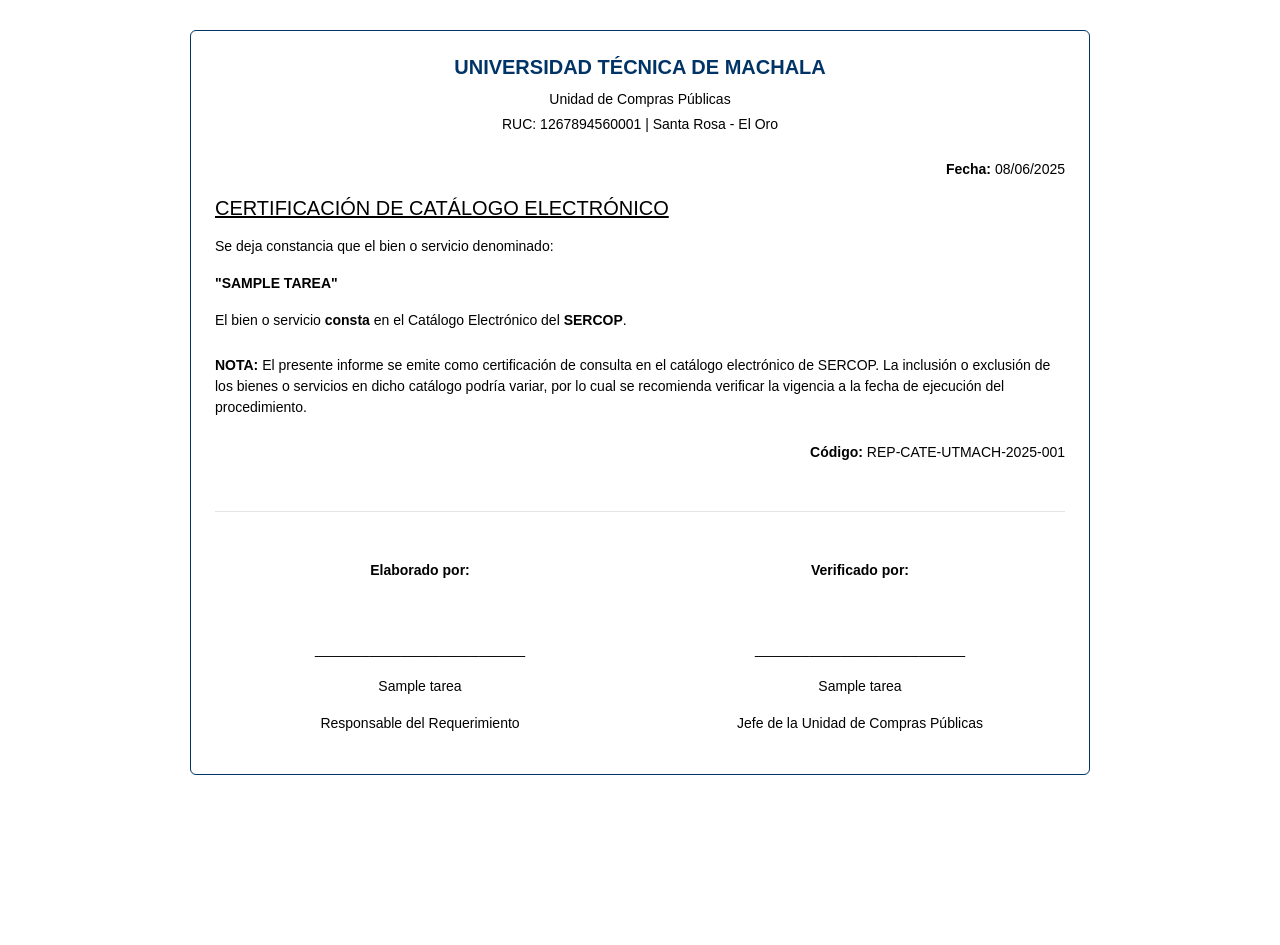
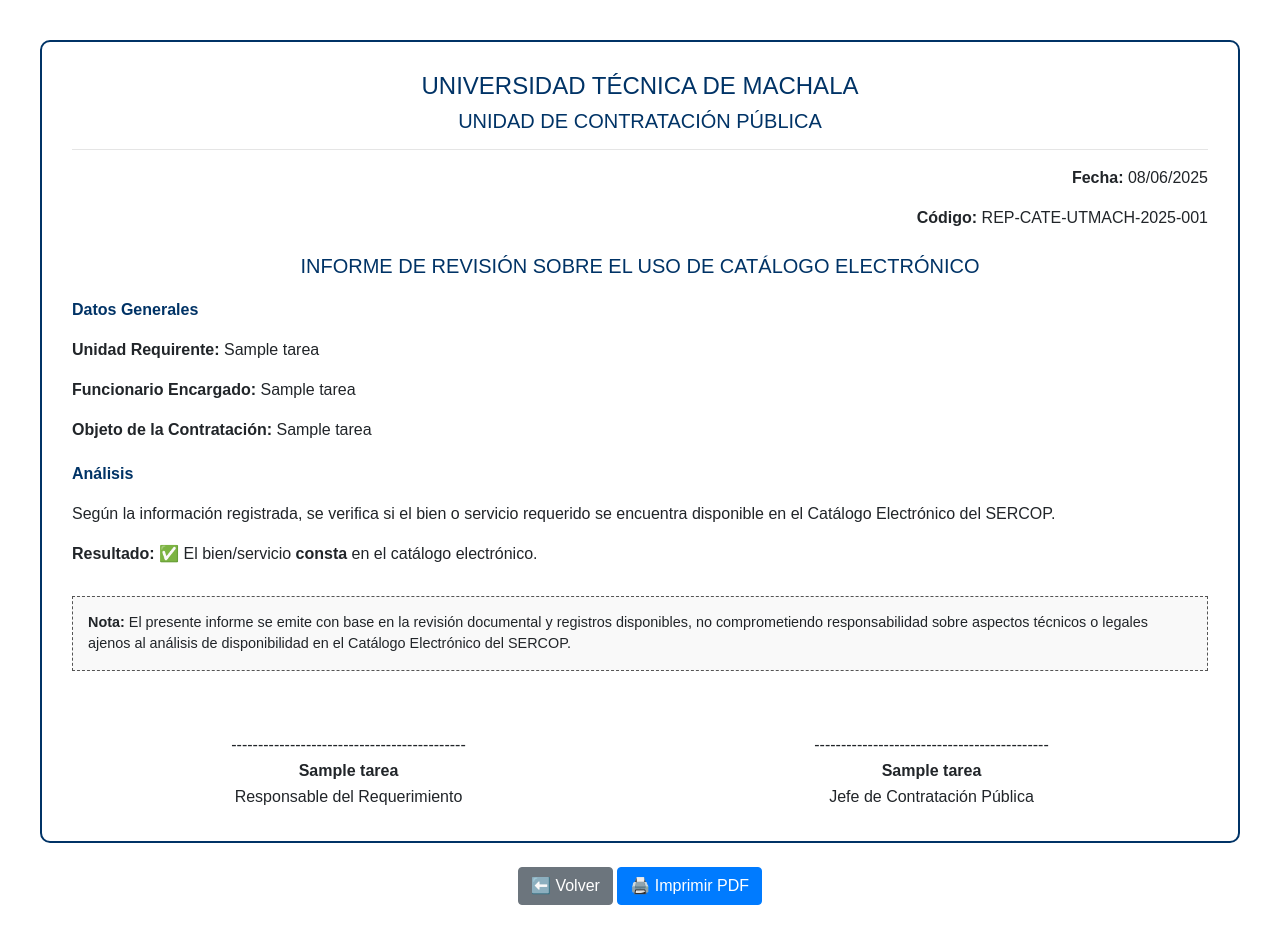
Before and after one commit to faustofi1262/sicop, a Flask app: page /informe/catalogo/1 in a window 1280 px wide. Before the commit the page ends 775 px from the top, so only its background shows below. Run offline with Flask 3, Linux system fonts and the light colour scheme; a database or web service that is not in the repository returns one stand-in record (values such as "Sample title"); some libraries are stand-ins or nearby versions.

Commit message:
Agrego reporte de cate

```diff
--- a/app/templates/informe_catalogo.html
+++ b/app/templates/informe_catalogo.html
@@ -1,98 +1,77 @@
-
 <!DOCTYPE html>
 <html lang="es">
 <head>
     <meta charset="UTF-8">
-    <title>Informe de Catálogo Electrónico</title>
+    <title>Informe de Verificación - Catálogo Electrónico</title>
     <link href="https://cdn.jsdelivr.net/npm/bootstrap@4.6.2/dist/css/bootstrap.min.css" rel="stylesheet">
     <style>
-        body {
-            font-family: Arial, sans-serif;
-            font-size: 14px;
-            color: #000;
-            background: #fff;
+        body { font-family: Arial, sans-serif; background-color: #fff; padding: 40px; }
+        .recuadro {
+            border: 2px solid #003366;
+            padding: 30px;
+            border-radius: 10px;
         }
-        .reporte {
-            border: 1px solid #003366;
-            margin: 30px auto;
-            max-width: 900px;
-            padding: 30px;
-            border-radius: 6px;
-        }
-        .titulo {
-            font-weight: bold;
-            color: #003366;
-            text-align: center;
-            margin-bottom: 10px;
-        }
-        .subrayado {
-            text-decoration: underline;
-        }
-        .firmas {
-            margin-top: 50px;
-        }
-        .firmas p {
-            margin-bottom: 2px;
-        }
-        .firmas .linea {
-            margin: 40px 0 5px 0;
-        }
-        .no-print {
-            display: none;
-        }
-        @media screen {
-            .no-print {
-                display: block;
-            }
+        h4, h5 { color: #003366; text-align: center; }
+        .subtitulo { font-weight: bold; margin-top: 20px; color: #003366; }
+        .firmas div { text-align: center; margin-top: 60px; }
+        .firmas p { margin: 2px 0; }
+        .nota {
+            border: 1px dashed #555; background: #f9f9f9; padding: 15px;
+            font-size: 0.9rem; margin-top: 30px;
         }
         @media print {
-            .no-print {
-                display: none;
-            }
+            .no-print { display: none; }
         }
     </style>
 </head>
 <body>
-    <div class="reporte px-4 py-4">
-        <h5 class="titulo">UNIVERSIDAD TÉCNICA DE MACHALA</h5>
-        <p class="text-center mb-1">Unidad de Compras Públicas</p>
-        <p class="text-center mb-4">RUC: 1267894560001 | Santa Rosa - El Oro</p>
+    <div class="recuadro">
+        <h4>UNIVERSIDAD TÉCNICA DE MACHALA</h4>
+        <h5>UNIDAD DE CONTRATACIÓN PÚBLICA</h5>
+        <hr>
 
         <p class="text-right"><strong>Fecha:</strong> {{ fecha }}</p>
-        <h5 class="subrayado mb-3">CERTIFICACIÓN DE CATÁLOGO ELECTRÓNICO</h5>
+        <p class="text-right"><strong>Código:</strong> REP-CATE-UTMACH-2025-{{ "%03d"|format(tarea_id) }}</p>
 
-        <p>Se deja constancia que el bien o servicio denominado:</p>
-        <p class="font-weight-bold text-uppercase">"{{ objeto_contratacion }}"</p>
+        <h5 class="mt-4">INFORME DE REVISIÓN SOBRE EL USO DE CATÁLOGO ELECTRÓNICO</h5>
 
-        <p>
+        <p class="subtitulo">Datos Generales</p>
+        <p><strong>Unidad Requirente:</strong> {{ unidad_solicitante }}</p>
+        <p><strong>Funcionario Encargado:</strong> {{ funcionario_encargado }}</p>
+        <p><strong>Objeto de la Contratación:</strong> {{ objeto_contratacion }}</p>
+
+        <p class="subtitulo">Análisis</p>
+        <p>Según la información registrada, se verifica si el bien o servicio requerido se encuentra disponible en el Catálogo Electrónico del SERCOP.</p>
+
+        <p><strong>Resultado:</strong>
             {% if consta_catalogo_electronico %}
-                El bien o servicio <strong>consta</strong> en el Catálogo Electrónico del <strong>SERCOP</strong>.
+                ✅ El bien/servicio <strong>consta</strong> en el catálogo electrónico.
             {% else %}
-                El bien o servicio <strong>NO consta</strong> en el Catálogo Electrónico del <strong>SERCOP</strong>.
+                ❌ El bien/servicio <strong>NO consta</strong> en el catálogo electrónico.
             {% endif %}
         </p>
 
-        <p class="mt-4"><strong>NOTA:</strong> El presente informe se emite como certificación de consulta en el catálogo electrónico de SERCOP. La inclusión o exclusión de los bienes o servicios en dicho catálogo podría variar, por lo cual se recomienda verificar la vigencia a la fecha de ejecución del procedimiento.</p>
+        <div class="nota">
+            <strong>Nota:</strong> El presente informe se emite con base en la revisión documental y registros disponibles, no comprometiendo responsabilidad sobre aspectos técnicos o legales ajenos al análisis de disponibilidad en el Catálogo Electrónico del SERCOP.
+        </div>
 
-        <p class="text-right mt-4"><strong>Código:</strong> REP-CATE-UTMACH-2025-{{ "%03d"|format(tarea_id) }}</p>
-
-        <hr class="mt-5">
-        <div class="row mt-5 text-center">
+        <div class="firmas row">
             <div class="col-md-6">
-                <p><strong>Elaborado por:</strong></p>
-                <br><br>
-                <p>___________________________</p>
-                <p>{{ funcionario_encargado }}</p>
+                <p>--------------------------------------------</p>
+                <p><strong>{{ funcionario_encargado }}</strong></p>
                 <p>Responsable del Requerimiento</p>
             </div>
             <div class="col-md-6">
-                <p><strong>Verificado por:</strong></p>
-                <br><br>
-                <p>___________________________</p>
-                <p>{{ nombre_jefe_compras }}</p>
-                <p>Jefe de la Unidad de Compras Públicas</p>
+                <p>--------------------------------------------</p>
+                <p><strong>{{ nombre_jefe_compras }}</strong></p>
+                <p>Jefe de Contratación Pública</p>
             </div>
         </div>
     </div>
+
+    <div class="no-print text-center mt-4">
+        <a href="/admin/tareas" class="btn btn-secondary">⬅️ Volver</a>
+        <button onclick="window.print()" class="btn btn-primary">🖨️ Imprimir PDF</button>
+    </div>
 </body>
 </html>
```
